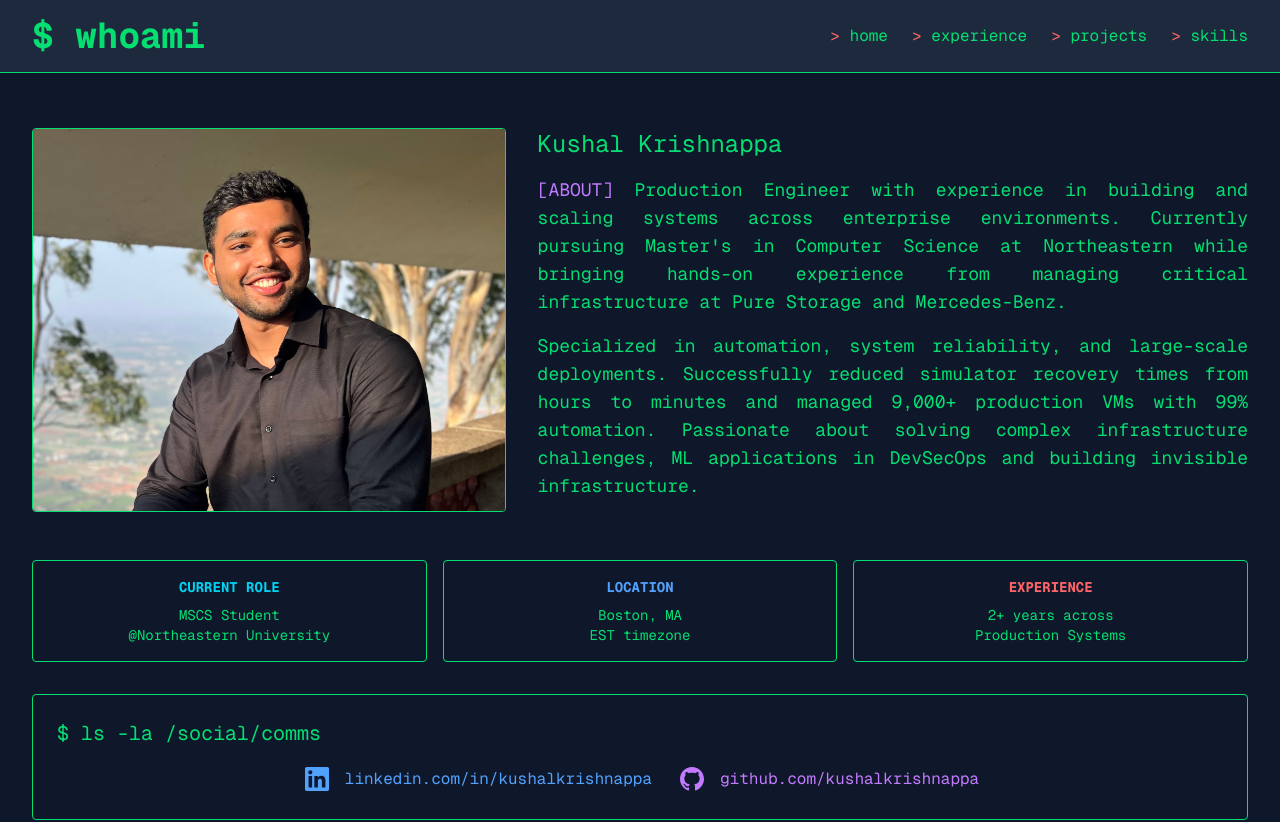
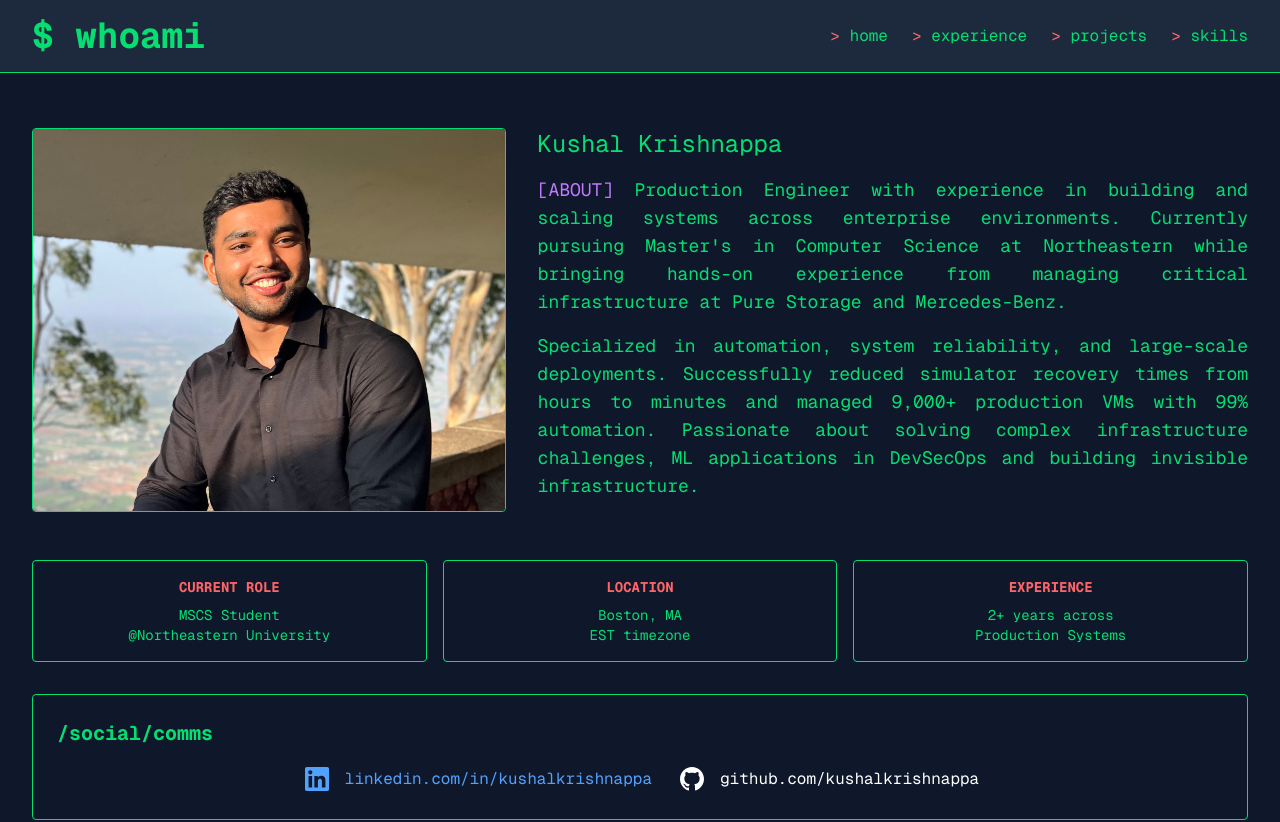
Before and after one commit to kushalkrishnappa/portfolio, a Next.js app: page / in a window 1280 px wide. Shown: the top 822 px of the page. Built offline with nearby package versions, Linux system fonts and the light colour scheme.

Commit message:
Updated the /social/comms section

```diff
--- a/src/app/page.tsx
+++ b/src/app/page.tsx
@@ -122,14 +122,14 @@ export default function Home() {
           {/* Option 3: Card-style Status Layout */}
           <div className="grid grid-cols-1 sm:grid-cols-3 gap-4 mb-8">
             <div className="border border-green-400 p-3 sm:p-4 rounded text-center">
-              <h3 className="text-cyan-400 text-xs sm:text-sm font-bold mb-2">CURRENT ROLE</h3>
+              <h3 className="text-red-400 text-xs sm:text-sm font-bold mb-2">CURRENT ROLE</h3>
               <div className="text-xs sm:text-sm">
                 <div>MSCS Student</div>
                 <div>@Northeastern University</div>
               </div>
             </div>
             <div className="border border-green-400 p-3 sm:p-4 rounded text-center">
-              <h3 className="text-blue-400 text-xs sm:text-sm font-bold mb-2">LOCATION</h3>
+              <h3 className="text-red-400 text-xs sm:text-sm font-bold mb-2">LOCATION</h3>
               <div className="text-xs sm:text-sm">
                 <div>Boston, MA</div>
                 <div>EST timezone</div>
@@ -146,7 +146,7 @@ export default function Home() {
 
           {/* Social Communications Section */}
           <div className="border border-green-400 p-4 sm:p-6 rounded">
-            <h2 className="text-lg sm:text-xl mb-4">$ ls -la /social/comms</h2>
+            <h2 className="text-lg sm:text-xl mb-4 font-bold">/social/comms</h2>
             <div className="flex flex-col sm:flex-row gap-4 sm:gap-6 justify-center">
               <a
                 href="https://linkedin.com/in/kushalkrishnappa"
@@ -165,7 +165,7 @@ export default function Home() {
                 href="https://github.com/kushalkrishnappa"
                 target="_blank"
                 rel="noopener noreferrer"
-                className="flex items-center space-x-3 text-purple-400 hover:text-cyan-400 transition-colors"
+                className="flex items-center space-x-3 text-white hover:text-cyan-400 transition-colors"
               >
                 <div className="w-8 h-8 flex items-center justify-center">
                   <svg className="w-6 h-6 fill-current" viewBox="0 0 24 24">
```
